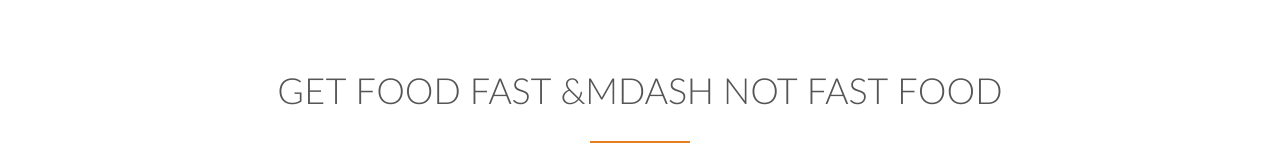
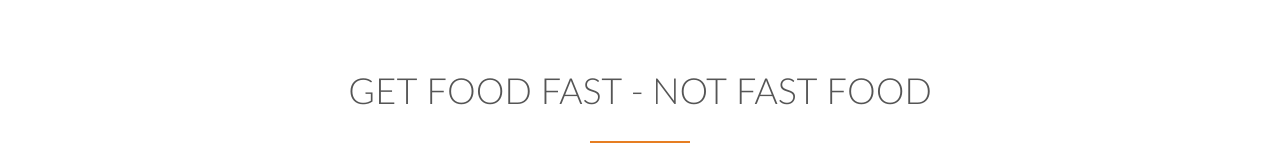
Before and after one commit to martin-markov1980/OmniFood, a plain HTML site: page index.html in a window 1280 px wide. Shown: the part 810-956 px from the top of the page. Drawn offline with nearby package versions, Linux system fonts and the light colour scheme.

Commit message:
changed h1 copy

```diff
--- a/index.html
+++ b/index.html
@@ -30,7 +30,7 @@
 	<section class="section-features">
 
 		<div class="row">
-			<h2>Get food fast &mdash not fast food</h2>
+			<h2>Get food fast - not fast food</h2>
 			<p class="long-copy">Hello, we’re Omnifood, your new premium food delivery service. We know you’re always<br> busy. No time for cooking. So let us take care of that, we’re really good at it, we promise!</p>
 		</div>
 		<div class="row">
```
